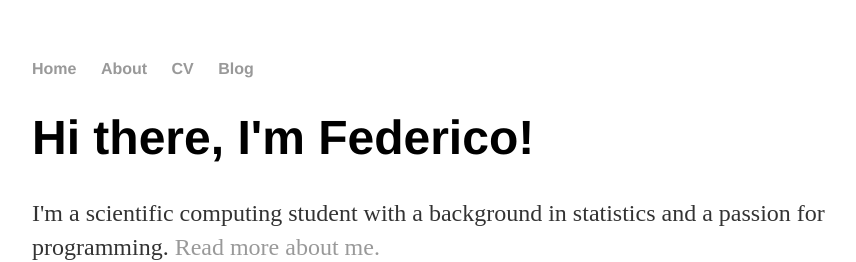
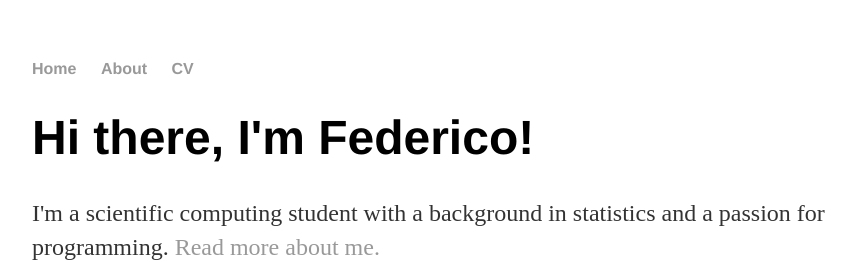
Before and after one commit to federico-camerota/federico-camerota.github.io, a Jekyll site: the page built from index.html, in a window 1280 px wide. Shown: the top 262 px of the page, without its empty margins (160-1016 px from the left). Built offline with Jekyll 4.4.1, drawn with Linux system fonts in a browser that asks for light colours.

Commit message:
Update default.html

```diff
--- a/_layouts/default.html
+++ b/_layouts/default.html
@@ -11,7 +11,7 @@
 	        		<li><a href="/">Home</a></li>
 		        	<li><a href="/about">About</a></li>
 	        		<li><a href="/cv">CV</a></li>
-	        		<li><a href="/blog">Blog</a></li>
+	        		<!--- <li><a href="/blog">Blog</a></li> -->
 	    		</ul>
 			</nav>
 			<div class="container">
```
